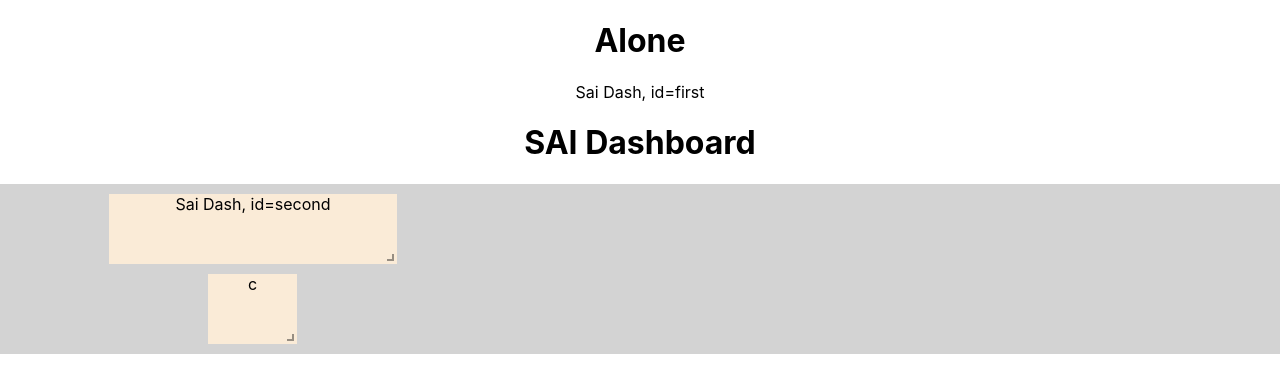
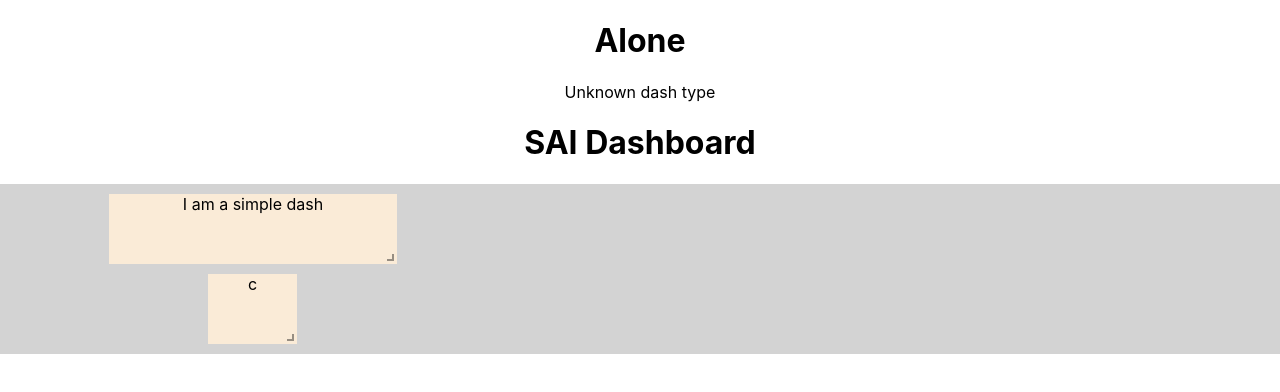
Before and after one commit to alexey-luchinsky/sai-react-dash, a React (Create React App) app: page / in a window 1280 px wide. Shown: the top 392 px of the page. Built offline with nearby package versions, Linux system fonts and the light colour scheme.

Commit message:
text dash

```diff
--- a/src/SaiDash.jsx
+++ b/src/SaiDash.jsx
@@ -9,6 +9,15 @@ export default class SaiDash extends React.Component {
         console.log("SaiDash:constructor, props=", props);
     };
     render() {
+        const type = this.props.type;
+        const data = this.props.data;
+        switch(type) {
+            case "text":
+                return <span>{data.text}</span>;
+                break;
+            default:
+                return <span>Unknown dash type {type}</span>
+        }
         return <div>Sai Dash, id={this.props.id}</div>
     }
 };
--- a/src/SaiDashboard.jsx
+++ b/src/SaiDashboard.jsx
@@ -13,10 +13,9 @@ export default class SaiDashboard extends React.Component {
     // let dash = <SaiDash id="b"/>;
     return (
       <GridLayout className="layout" layout={layout} cols={12} rowHeight={30} width={1200}>
-        <div key="1"><SaiDash id="second"/></div>
+        <div key="1"><SaiDash id="second" type="text" data={{text:"I am a simple dash"}}/></div>
         <div key="2">c</div>
-
       </GridLayout>
-    )
+    );
   }
 }
```
